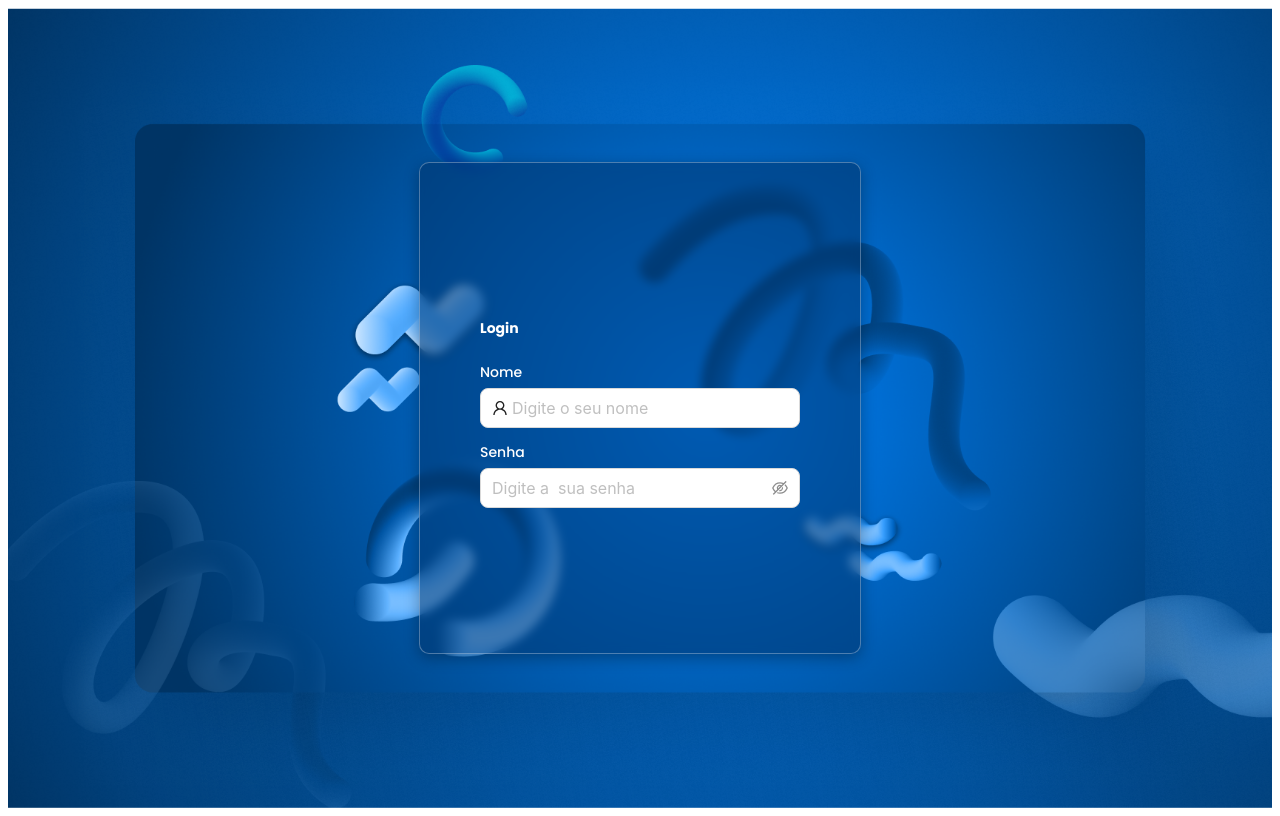
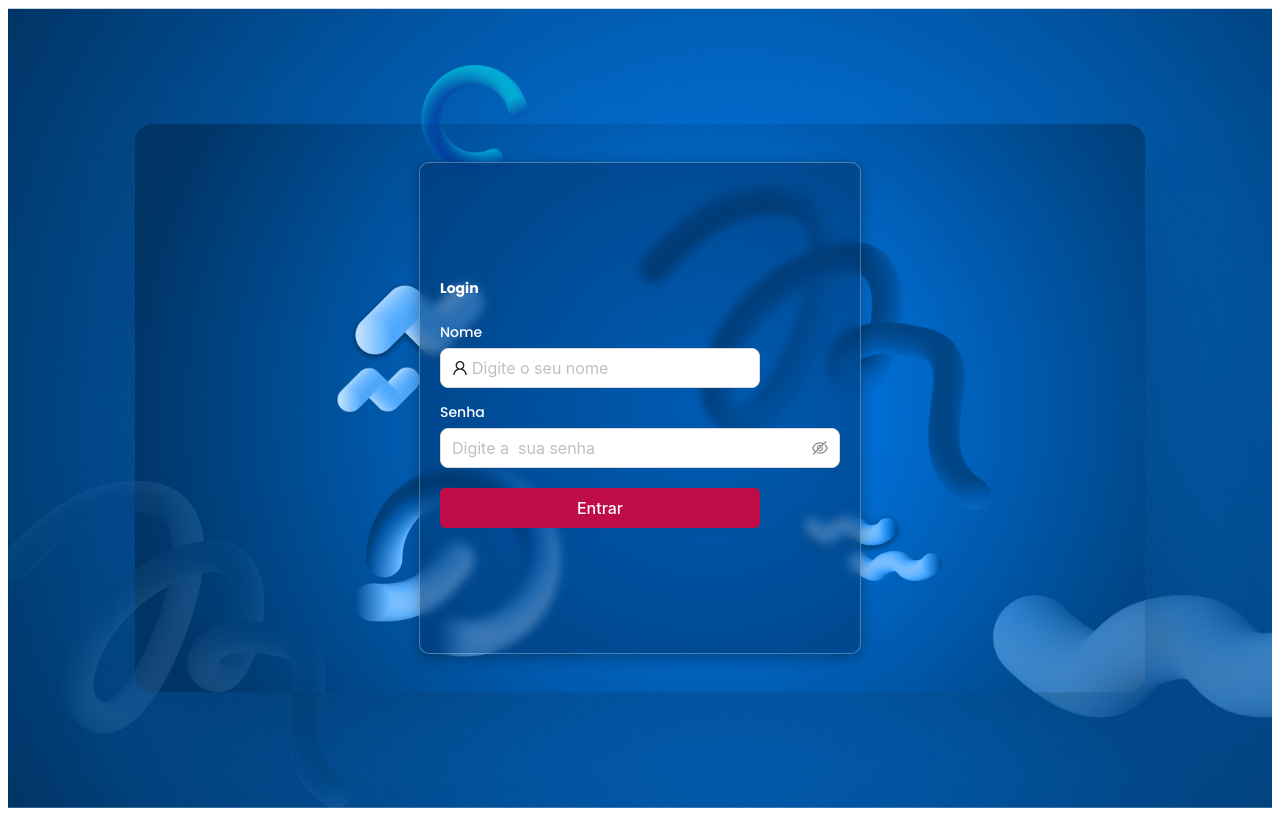
Before and after one commit to abilioepalanga/LojaRapida, a React (Vite) app: page / in a window 1280 px wide. Built offline with nearby package versions, Linux system fonts and the light colour scheme.

Commit message:
Adicionando o butão

```diff
--- a/src/modules/login/screems/LoginScreen.tsx
+++ b/src/modules/login/screems/LoginScreen.tsx
@@ -1,7 +1,6 @@
 import { BackgroundImage } from "../styles/loginScreen.styles";
 import { LoginContainer } from "../styles/loginScreen.styles";
 import { Container } from "../styles/loginScreen.styles";
-
 import Input from "../../../shared/inputs/input/input";
 
 const LoginScreen = () => {
--- a/src/shared/buttons/button/Button.tsx
+++ b/src/shared/buttons/button/Button.tsx
@@ -0,0 +1,5 @@
+import { ButtonAtd } from "./button.style";
+
+export const Button = () => {
+    return <ButtonAtd>Entrar</ButtonAtd>;
+};
--- a/src/shared/buttons/button/button.style.ts
+++ b/src/shared/buttons/button/button.style.ts
@@ -4,7 +4,7 @@ import styled from "styled-components";
 export const ButtonAtd = styled(Button)`
     width: 320px;
     height: 40px;
-    background-color: #4caf50;
+    background-color: #bd0c47;
     border-radius: 5px;
     color: white;
     font-size: 16px;
--- a/src/shared/inputs/input/Input.tsx
+++ b/src/shared/inputs/input/Input.tsx
@@ -1,11 +1,10 @@
 import { BoxInput, TitleInput, InputText, Title_login } from "./input.styles";
-
+import { Button } from "../../../shared/buttons/button/Button";
 import {
     UserOutlined,
     EyeInvisibleOutlined,
     EyeTwoTone,
 } from "@ant-design/icons";
-import { Button, Space } from "antd";
 
 const Input = () => {
     return (
@@ -23,6 +22,7 @@ const Input = () => {
                 size="large"
                 placeholder="Digite a  sua senha"
             />
+            <Button />
         </BoxInput>
     );
 };
--- a/src/shared/inputs/input/input.styles.ts
+++ b/src/shared/inputs/input/input.styles.ts
@@ -25,6 +25,11 @@ export const Title_login = styled.h1`
 `;
 
 export const InputText = styled(AntdInput)`
-    width: 320px; /* Aqui você define a largura desejada */
+    max-width: 320px; /* Aqui você define a largura desejada */
     /* Pode definir um valor máximo, se necessário */
 `;
+
+export const InputPassword = styled(AntdInput)`
+    max-width: 320px; /* Aqui você define a largura desejada */
+    /* Pode definir um valor máximo, se necessário */
+`;
```
